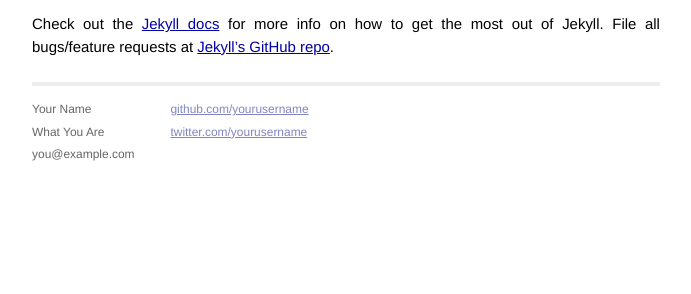
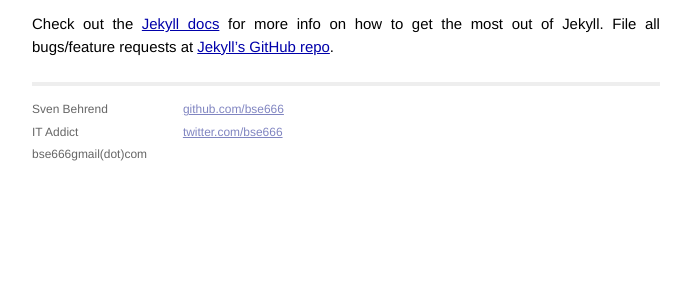
Before and after one commit to bse666/bse666.github.io, a Jekyll site: the page built from _posts/2014-02-06-welcome-to-jekyll.markdown, in a window 1280 px wide. Shown: the part 411-705 px from the top of the page, without its empty margins (294-985 px from the left). Built offline with Jekyll 4.4.1, drawn with Linux system fonts in a browser that asks for light colours; Markdown is read by kramdown in place of the engine named in the settings.

Commit message:
defaults

```diff
--- a/_layouts/default.html
+++ b/_layouts/default.html
@@ -26,15 +26,15 @@
           <div class="footer">
             <div class="contact">
               <p>
-                Your Name<br />
-                What You Are<br />
-                you@example.com
+                Sven Behrend<br />
+                IT Addict<br />
+                bse666<at>gmail(dot)com
               </p>
             </div>
             <div class="contact">
               <p>
-                <a href="https://github.com/yourusername">github.com/yourusername</a><br />
-                <a href="https://twitter.com/yourusername">twitter.com/yourusername</a><br />
+                <a href="https://github.com/bse666">github.com/bse666</a><br />
+                <a href="https://twitter.com/bse666">twitter.com/bse666</a><br />
               </p>
             </div>
           </div>
```
